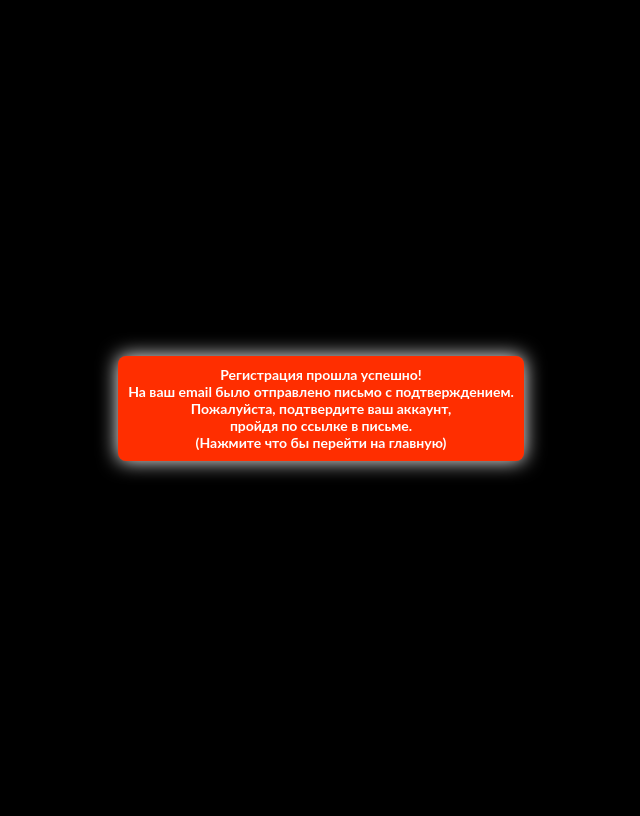
After one commit to AlekseiChirkov/Sparta, a Django app: template shop/templates/shop/email_confirmation.html in a window 1280 px wide. The commit adds this page. Shown: the whole page, without its empty margins (319-959 px from the left). Run offline with Django 3.2, Linux system fonts and the light colour scheme; the template is opened without the code that fills it, so the values that code supplies are empty.

Commit message:
Added success registration page

```diff
--- /dev/null
+++ b/shop/static/shop/css/desktop/email_confirm.css
@@ -0,0 +1,53 @@
+@font-face {
+  font-display: swap;
+  font-family: "Lato";
+  src: local('Lato'), local('Lato'),
+  url('https://fonts.googleapis.com/css?family=Lato:100,100i,300,300i,400,400i,700,700i,900,900i&display=swap');
+}
+body{
+    background: #000000;
+}
+
+
+
+.content{
+    height: 100vh;
+    display: flex;
+    justify-content: center;
+    align-items: center;
+}
+.email-confirm{
+    padding: 10px;
+    width: auto;
+    font-family: 'Lato', sans-serif;
+    font-weight: bold;
+    font-size: 14px;
+    text-align: center;
+    text-decoration: none;
+    color: #FFFFFF;
+    border: none;
+    border-radius: 8px;
+    background: #FF2E00;
+    -webkit-filter: drop-shadow(0px 0px 10px #FFFFFF);
+    animation: out 1s;
+}
+.email-confirm:hover{
+    animation: in 1s;
+    animation-fill-mode: forwards;
+}
+@keyframes in {
+    from{
+        font-size: 14px;
+    }
+    to{
+        font-size: 30px;
+    }
+}
+@keyframes out {
+    from{
+        font-size: 30px;
+    }
+    to{
+        font-size: 14px;
+    }
+}
--- a/shop/static/shop/css/desktop/profile.css
+++ b/shop/static/shop/css/desktop/profile.css
@@ -388,11 +388,12 @@ ul li a:hover{
     display: flex;
     flex-direction: column;
     text-align: center;
-    border: 2px solid #000;
+    color: #FFFFFF;
+    border: none;
     border-radius: 8px;
-    color: #FFFFFF;
     background: #FF2E00;
     background: linear-gradient(350deg, #FF2E00 0%, #FF007A 100%);
+    -webkit-filter: drop-shadow(0px 0px 20px rgb(0, 0, 120));
 }
 .dates h5{
     width: 100%;
--- /dev/null
+++ b/shop/templates/shop/email_confirmation.html
@@ -0,0 +1,19 @@
+<!DOCTYPE html>
+<html lang="en">
+<head>
+    <meta charset="UTF-8">
+    <title>Title</title>
+    {% load static %}
+    <link rel="stylesheet" href="{% static 'shop/css/desktop/email_confirm.css' %}">
+</head>
+<body>
+    <div class="content">
+        <a class="email-confirm" href="/">
+            Регистрация прошла успешно!<br>
+            На ваш email было отправлено письмо с подтверждением.<br>
+            Пожалуйста, подтвердите ваш аккаунт,<br>пройдя по ссылке в письме.
+            <br>(Нажмите что бы перейти на главную)
+        </a>
+    </div>
+</body>
+</html>
--- a/users/views.py
+++ b/users/views.py
@@ -39,7 +39,7 @@ def signup_form(request):
                 mail_subject, message, to=[to_email]
             )
             email.send()
-            return HttpResponse('Пожалуйста, подтвердите ваш email, чтобы завершить регистрацию.')
+            return render(request, 'shop/email_confirmation.html')
     else:
         signup = UserCreationForm()
     return render(request, 'shop/registration.html', {'signup': signup, 'user_id': user_id})
```
